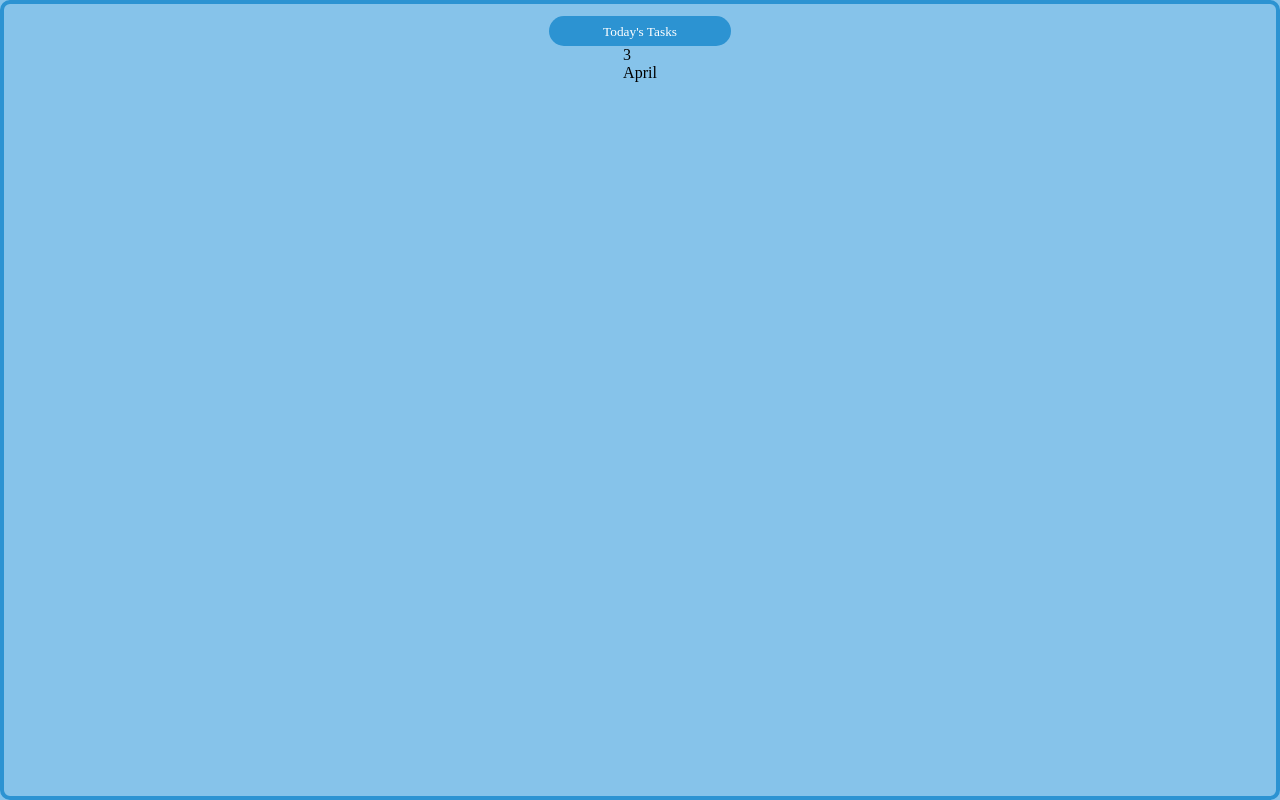
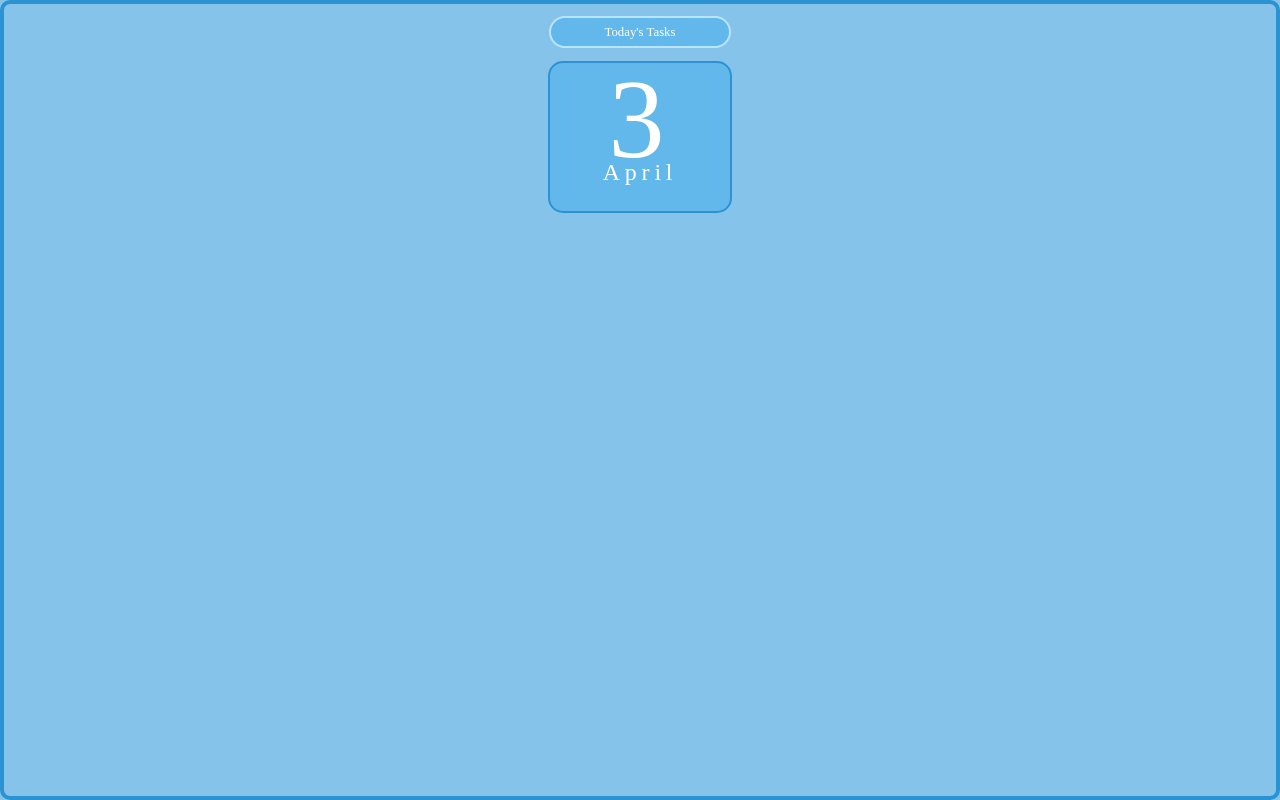
Before and after one commit to evelynhyx/Calendar-Widget, a website: page calendar/index.html in a window 1280 px wide. Drawn offline with Linux system fonts and the light colour scheme; a web font is replaced by a local one.

Commit message:
changed to-do-button css and working on day and month display

```diff
--- a/calendar/styles.css
+++ b/calendar/styles.css
@@ -19,6 +19,7 @@ body {
     justify-content: center;
     align-items: center;
     padding: 12px;
+    gap: 0.8rem;
 }
 
 button,
@@ -39,19 +40,68 @@ select {
 .to-do-button {
     color: white;
     font-family: "Single Day";
-    background: #2c93d2;
-    border: none;
+    font-size: 0.8rem;
+    font-weight: 400;
+    font-style: normal;
+    background: #62b7eb;
+    border: 2px solid #bae5ff;
     border-radius: 20px;
-    padding: 8px;
-    height: 30px;
+    padding: 7px;
+    height: 32px;
     width: 182px;
     text-align: center;
 }
 
-.day {
-    font-size: 48px;
+.to-do-button:hover {
+    border: 2px dashed #bae5ff;
+}
+
+day {
     color: white;
+    text-align: center;
     font-family: "Single Day";
+    font-size: 7.5rem;
     font-weight: 400;
     font-style: normal;
+    letter-spacing: 0.45rem;
 }
+
+#calendar {
+    display: flex;
+    flex-direction: column;
+    justify-content: center;
+    align-items: center;
+    gap: 0.5rem;
+    width: 11.5rem;
+    height: 9.5rem;
+    background-color: #62b7eb;
+    border: 2px solid #2c93d2;
+    background-size: cover;
+    border-radius: 15px;
+}
+
+#day {
+    display: flex;
+    flex-direction: column;
+    justify-content: center;
+    color: white;
+    text-align: center;
+    font-family: "Single Day";
+    font-size: 7rem;
+    font-weight: 400;
+    font-style: normal;
+    letter-spacing: 0.45rem;
+    width: 10rem;
+    height: 4rem;
+}
+
+#month {
+    color: white;
+    text-align: center;
+    font-family: "Single Day";
+    font-size: 1.5rem;
+    font-weight: 400;
+    font-style: normal;
+    letter-spacing: 0.3rem;
+    width: 15rem;
+}
```
